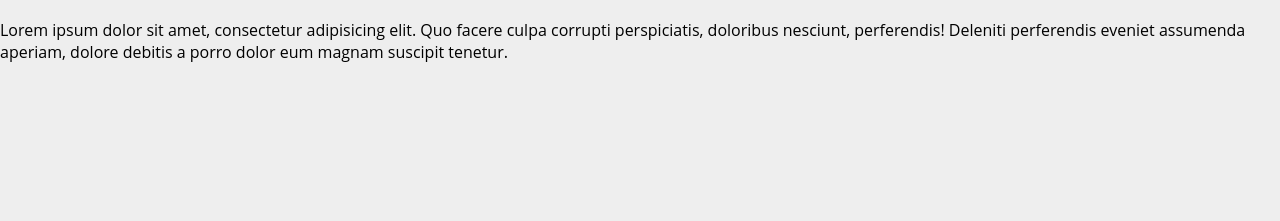
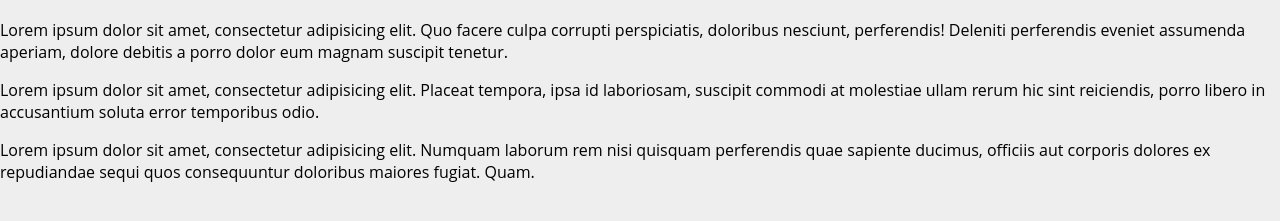
Before and after one commit to echan35/first-git-repo, a plain HTML site: page index.html in a window 1280 px wide. Shown: the part 67-288 px from the top of the page. Drawn offline with Linux system fonts and the light colour scheme.

Commit message:
added another p tag with lorem

```diff
--- a/index.html
+++ b/index.html
@@ -10,6 +10,8 @@
 <body>
 	<h1>Yay Git!</h1>
 	<p>Lorem ipsum dolor sit amet, consectetur adipisicing elit. Quo facere culpa corrupti perspiciatis, doloribus nesciunt, perferendis! Deleniti perferendis eveniet assumenda aperiam, dolore debitis a porro dolor eum magnam suscipit tenetur.</p>
+	<p>Lorem ipsum dolor sit amet, consectetur adipisicing elit. Placeat tempora, ipsa id laboriosam, suscipit commodi at molestiae ullam rerum hic sint reiciendis, porro libero in accusantium soluta error temporibus odio.</p>
+	<p>Lorem ipsum dolor sit amet, consectetur adipisicing elit. Numquam laborum rem nisi quisquam perferendis quae sapiente ducimus, officiis aut corporis dolores ex repudiandae sequi quos consequuntur doloribus maiores fugiat. Quam.</p>
 </body>
 <script src="scripts/main.js"></script>
 </html>
```
